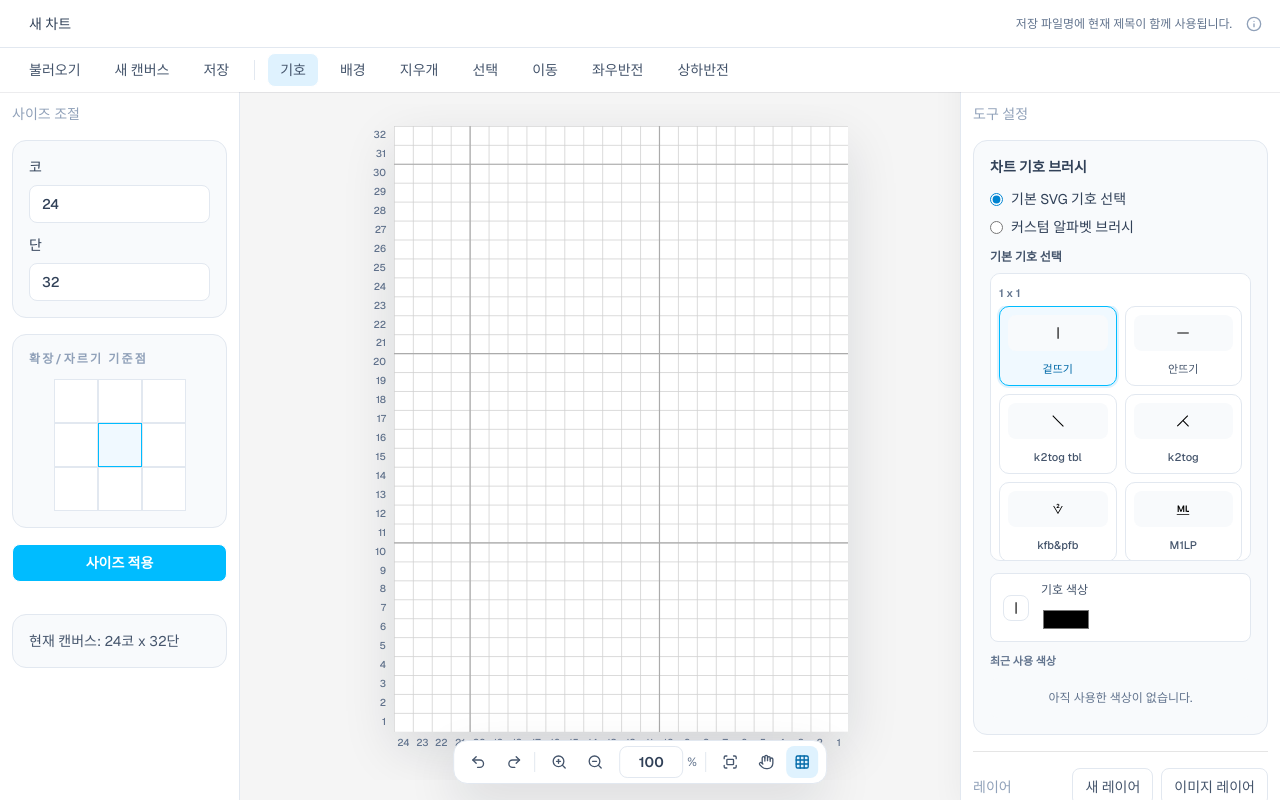
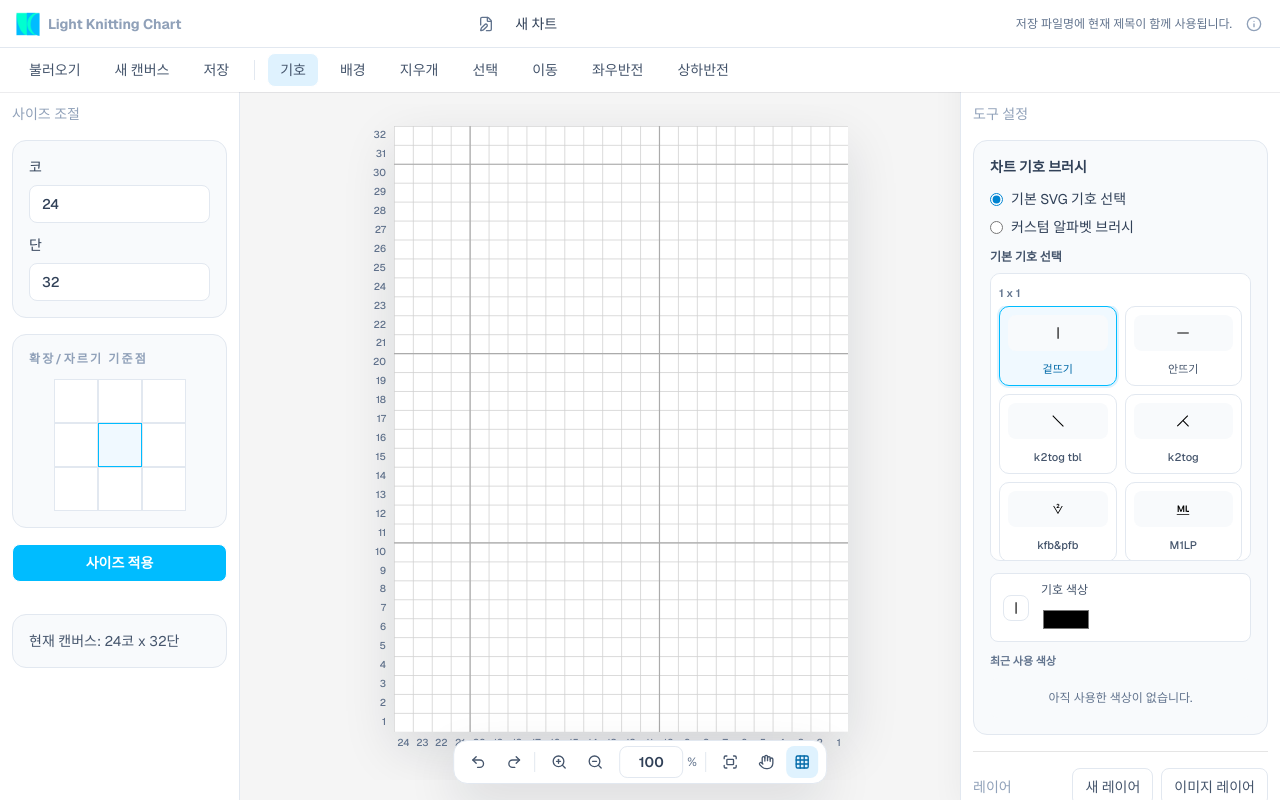
Before and after one commit to callmebyneon/light-knitting-chart, a Next.js app: page / in a window 1280 px wide. Built offline with nearby package versions, Linux system fonts and the light colour scheme.

Commit message:
update: 제목 변경 시 빈 값 예외 추가

```diff
--- a/src/components/toolbar/TitleAreaClient.tsx
+++ b/src/components/toolbar/TitleAreaClient.tsx
@@ -4,24 +4,34 @@ import { inputClassBarebone } from '@/components/ui/sharedStyles';
 import { useCanvasStore } from '@/stores/useCanvasStore';
 import { useState } from 'react';
 import Modal from '../ui/widgets/Modal';
-import { Info } from 'lucide-react';
+import { FilePen, Info } from 'lucide-react';
+import Image from 'next/image';
+import { cn } from '@/lib/utils';
 
 export default function TitleAreaClient() {
   const { title, setTitle } = useCanvasStore();
+  const [ lastTit, setLastTit ] = useState(title);
   const [ isInfoOpen, setInfoOpen ] = useState(false);
 
   return (
     <header className="fixed left-0 top-0 flex gap-3 h-12 w-full items-center justify-between border-b border-slate-200 bg-white px-4">
-      <div className="flex min-w-0 items-center gap-3">
+      <h1 className='flex items-center gap-2'>
+        <Image alt='LKC_head-logo' src="/logo_264.png" width={24} height={24} />
+        <span className='font-bold text-slate-400 text-md'>Light Knitting Chart</span>
+      </h1>
+      <label className='flex items-center gap-2 mx-auto'>
+        <FilePen size={16} color='#62748e' />
         <input
           type="text"
-          defaultValue={title}
+          value={title}
+          maxLength={48}
           placeholder="저장 파일명에 현재 제목이 함께 사용됩니다"
-          onChange={(event) => setTitle(event.target.value)}
-          className={`${inputClassBarebone} min-w-80 max-w-200 font-bold`}
+          onInput={(event) => setTitle(event.currentTarget.value)}
+          onBlur={() => title.trim() === "" ? setTitle(lastTit) : setLastTit(title)}
+          className={cn(inputClassBarebone, `min-w-0 max-w-200 w-fit transition`)}
         />
-      </div>
-      <p className="text-xs text-slate-500 ml-auto">저장 파일명에 현재 제목이 함께 사용됩니다.</p>
+      </label>
+      <p className="text-xs text-slate-500">저장 파일명에 현재 제목이 함께 사용됩니다.</p>
       <button
         type="button"
         aria-label="기본 기호 참고 정보 보기"
```
